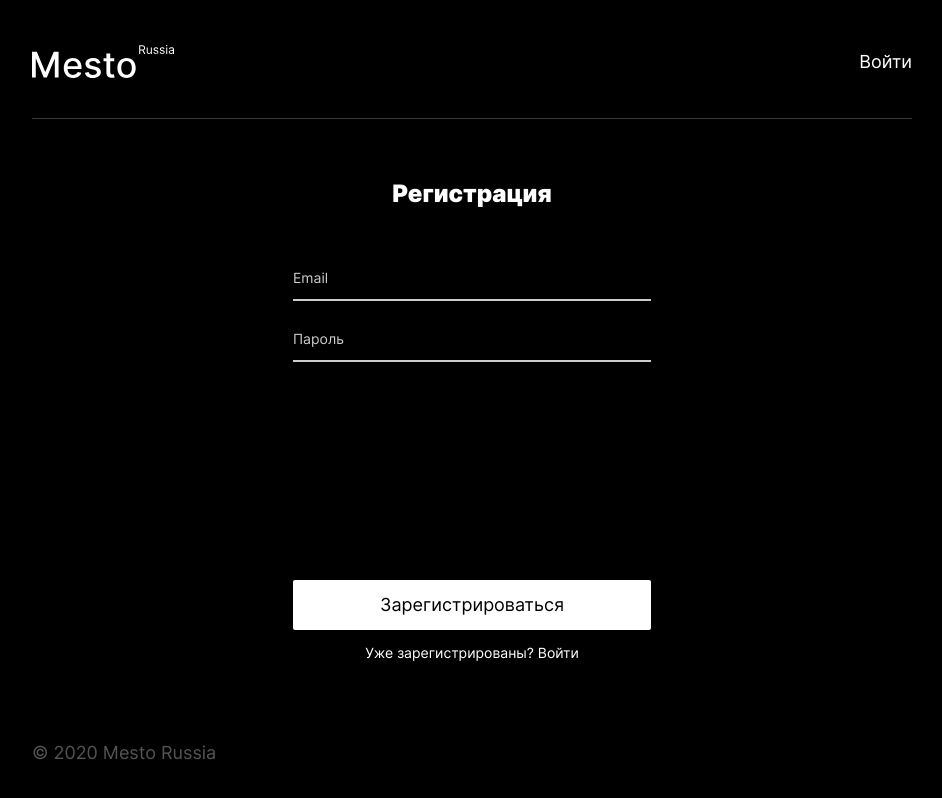
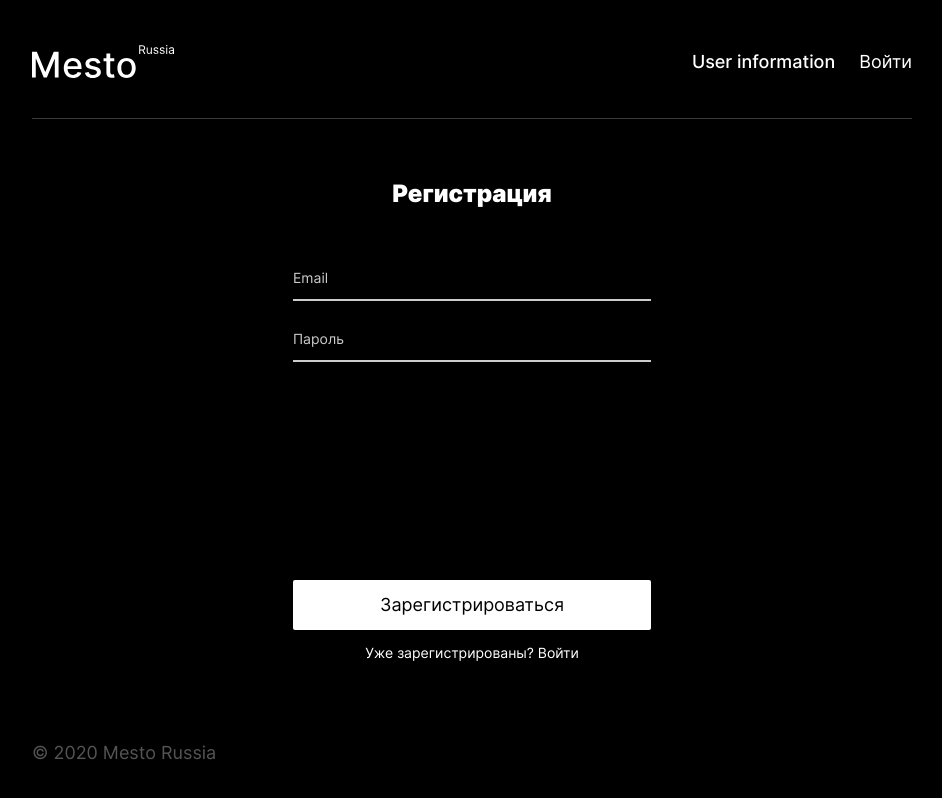
Before and after one commit to Alexandr-Ivsr/react-mesto-auth, a React (Create React App) app: page /sign-up in a window 1280 px wide. Shown: the top 798 px of the page, without its empty margins (168-1110 px from the left). Built offline with nearby package versions, Linux system fonts and the light colour scheme; no server answers; the HTML template or start-up script is replaced by a standard one.

Commit message:
add user register

```diff
--- a/src/auth.js
+++ b/src/auth.js
@@ -0,0 +1,20 @@
+export const BASE_URL = 'https://auth.nomoreparties.co/';
+
+// регистрация, отправляем данные юзера
+export const register = ({email, password}) => {
+	return fetch(`${BASE_URL}signup`, {
+		method: 'POST',
+		headers: {
+			"Content-Type": "application/json",
+		},
+		body: JSON.stringify({email, password})
+	})
+		.then((res) => {
+			if (res.ok) {
+				return res.json();
+			}
+			else {
+				return Promise.reject(`Ошибка: ${res.status}`);
+			}
+		})
+};
--- a/src/blocks/header/__link/header__link.css
+++ b/src/blocks/header/__link/header__link.css
@@ -7,7 +7,7 @@
 	transition: .2s all ease-in-out;
 }
 
-.header__link:hover, .header__link:focus {
+.header__link:hover {
   color: rgba(255, 255, 255, 0.6);
 }
 
--- /dev/null
+++ b/src/blocks/header/__user-information/header__user-information.css
@@ -0,0 +1,20 @@
+.header__user-information {
+	margin: 40px 0 18px;
+	font-weight: 500;
+	font-size: 18px;
+	line-height: 22px;
+	max-width: 142px;
+
+}
+
+@media (min-width: 768px) {
+	.header__user-information {
+		margin: 0 24px 0 0;
+		font-weight: 500;
+		font-size: 18px;
+		line-height: 22px;
+		max-width: 250px;
+    overflow: hidden;
+    text-overflow: ellipsis;
+	}
+}
--- /dev/null
+++ b/src/blocks/header/__wrapper/header__wrapper.css
@@ -0,0 +1,10 @@
+.header__wrapper {
+	display: block;
+}
+
+@media (min-width: 768px) {
+	.header__wrapper {
+		display: flex;
+
+	}
+}
--- a/src/blocks/page/page.css
+++ b/src/blocks/page/page.css
@@ -1,4 +1,5 @@
 .page {
+  min-height: 100vh;
   min-width: 320px;
   font-family: "Inter", Arial, sans-serif;
   color: #FFFFFF;
--- a/src/components/App.js
+++ b/src/components/App.js
@@ -1,11 +1,12 @@
 import React, { useState, useEffect } from 'react';
-import { Route, Routes, Navigate } from 'react-router-dom';
+import { Route, Routes, useNavigate } from 'react-router-dom';
 import Header from './Header';
 import Main from './Main';
 import Footer from './Footer';
 import PopupWithForm from './PopupWithForm';
 import ImagePopup from './ImagePopup';
 import api from '../utils/api.js';
+import * as auth from '../auth.js'
 import EditProfilePopup from './EditProfilePopup';
 import EditAvatarPopup from './EditAvatarPopup';
 import AddPlacePopup from './AddPlacePopup ';
@@ -19,10 +20,13 @@ function App() {
   const [isEditProfilePopupOpen, setEditProfilePopupOpen] = useState(false);
   const [isAddPlacePopupOpen, setAddPlacePopupOpen] = useState(false);
   const [isEditAvatarPopupOpen, setEditAvatarPopupOpen] = useState(false);
+  const [isInfoTooltipPopupOpen, setInfoTooltipPopupOpen] = useState(false);
+  const [isRegisterSuccess, setIsRegisterSuccess] = useState(false);
   const [selectedCard, setSelectedCard] = useState(null);
   const [currentUser, setCurrentUser] = useState({name: '', about: ''});
   const [cards, setCards] = useState([]);
   const [loggedIn, setLoggedIn] = useState(true);
+  const navigate = useNavigate();
 
   useEffect(() => {
     api.getProfileData()
@@ -117,11 +121,27 @@ function App() {
         console.log(error);
       })
   };
+  // Регистрация
+  const handleUserRegister = (data) => {
+    auth.register(data)
+      .then((res) => {
+        navigate("/sign-in");
+        setIsRegisterSuccess(true);
+      })
+      .catch((error) => {
+        console.log(error);
+        setIsRegisterSuccess(false);
+      })
+      .finally(() => {
+        setInfoTooltipPopupOpen(true);
+      })
+  }
 
   const closeAllPopups = () => {
     setEditAvatarPopupOpen(false);
     setEditProfilePopupOpen(false);
     setAddPlacePopupOpen(false);
+    setInfoTooltipPopupOpen(false);
     setSelectedCard(null);
   }
 
@@ -146,8 +166,7 @@ function App() {
             }>
           </Route>
 
-          {/* <Route path="/footer" element={<Footer />}/> */}
-          <Route path="/sign-up" element={<Registr />}/>
+          <Route path="/sign-up" element={<Registr onRegister={handleUserRegister} />}/>
           <Route path="/sign-in" element={<Login />}/>
 
         </Routes>
@@ -160,7 +179,7 @@ function App() {
 
         {selectedCard && <ImagePopup card={selectedCard} onClose={closeAllPopups} />}
 
-        <InfoTooltip />
+        <InfoTooltip isOpen={isInfoTooltipPopupOpen} onClose={closeAllPopups} isSuccess={isRegisterSuccess} />
 
       </div>
     </CurrentUserContext.Provider>
--- a/src/components/Header.js
+++ b/src/components/Header.js
@@ -1,8 +1,21 @@
+import React from "react"
+import { Link, useLocation } from "react-router-dom"
+
 export default function Header() {
+  const location = useLocation();
+
   return (
     <header className="header">
       <a className="header__logo" href="/" target="_self"></a>
-      <a className="header__link">Войти</a>
+      <div className="header__wrapper">
+        <p className="header__user-information">User information</p>
+        {location.pathname === "/sign-up" ? (
+            <Link to="/sign-in" className="header__link">Войти</Link>
+          ) : (
+            <Link to="/sign-up" className="header__link">Регистрация</Link>
+          )
+        }
+      </div>
     </header>
   )
 };
--- a/src/components/InfoTooltip.js
+++ b/src/components/InfoTooltip.js
@@ -1,19 +1,24 @@
 import React from 'react';
 import closeIcon from "../image/icon-close.svg";
 import iconTooltipSuccess from "../image/icon-tooltip-success.svg";
-//import iconTooltipError from "../icon-tooltip-error.svg";
-
+import iconTooltipError from "../image/icon-tooltip-error.svg";
 
 export default function InfoTooltip(props) {
 
 	return (
-		<article className="popup popup_type_tooltip">
+		<article className={`popup popup_type_tooltip ${props.isOpen ? 'popup_opened' : ''}`}>
 			<div className="popup__container">
-				<img className="popup__tooltip-icon" src={iconTooltipSuccess} />
-				<p className="popup__tooltip-message">Что-то пошло не так! Попробуйте ещё раз.</p>
+				<img className="popup__tooltip-icon" src={props.isSuccess ? iconTooltipSuccess : iconTooltipError} />
+				<p className="popup__tooltip-message">
+					{props.isSuccess ? (
+						<>Вы успешно зарегистрировались!</>
+					) : (
+						<>Что-то пошло не так! Попробуйте ещё раз.</>
+					)}
+					</p>
 				<button className="popup__btn-close" onClick={props.onClose}>
-          <img className="popup__btn-close-icon" src={closeIcon} alt="Закрыть" />
-        </button>
+					<img className="popup__btn-close-icon" src={closeIcon} alt="Закрыть" />
+				</button>
 			</div>
 		</article>
 	)
--- a/src/components/Registr.js
+++ b/src/components/Registr.js
@@ -6,16 +6,34 @@ export default function Registr(props) {
   const [passwordValue, setPasswordValue] = useState('');
   const navigate = useNavigate();
 
+  const handleChangeEmail = (evt) => {
+    setEmailValue(evt.target.value);
+  }
+
+  const handleChangePassword = (evt) => {
+    setPasswordValue(evt.target.value);
+  }
+
+  const handleSubmit = (evt) => {
+    evt.preventDefault();
+
+    props.onRegister({
+      password: passwordValue,
+      email: emailValue
+    })
+
+  }
+
   return (
     <div className="form-registr">
       <h3 className="form-registr__title">Регистрация</h3>
-      <form className="form-registr__form">
+      <form className="form-registr__form" onSubmit={handleSubmit}>
         <div className="form-registr__inputs-wrapper">
-          <input required className="form-registr__input" value={emailValue} type="email" id="user-email" minLength="2" maxLength="30" name="email" placeholder="Email" />
-          <input required className="form-registr__input" value={passwordValue} type="password" id="user-password" minLength="6" maxLength="30" name="password" placeholder="Пароль" />
+          <input required className="form-registr__input" onChange={handleChangeEmail} value={emailValue} type="email" id="user-email" minLength="2" maxLength="30" name="email" placeholder="Email" />
+          <input required className="form-registr__input" onChange={handleChangePassword} value={passwordValue} type="password" id="user-password" minLength="6" maxLength="30" name="password" placeholder="Пароль" />
         </div>
         <button className="form-registr__btn-save" type="submit">Зарегистрироваться</button>
-        <Link to="/login" className="form-registr__link">Уже зарегистрированы? Войти</Link>
+        <Link to="/sign-in" className="form-registr__link">Уже зарегистрированы? Войти</Link>
       </form>
     </div>
   )
--- a/src/index.css
+++ b/src/index.css
@@ -3,7 +3,9 @@
 @import url(./blocks/page/page.css);
 @import url(./blocks/header/header.css);
 @import url(./blocks/header/__logo/header__logo.css);
+@import url(./blocks/header/__wrapper/header__wrapper.css);
 @import url(./blocks/header/__link/header__link.css);
+@import url(./blocks/header/__user-information/header__user-information.css);
 @import url(./blocks/profile/profile.css);
 @import url(./blocks/profile/__wrapper/profile__wrapper.css);
 @import url(./blocks/profile/__name/profile__name.css);
```
